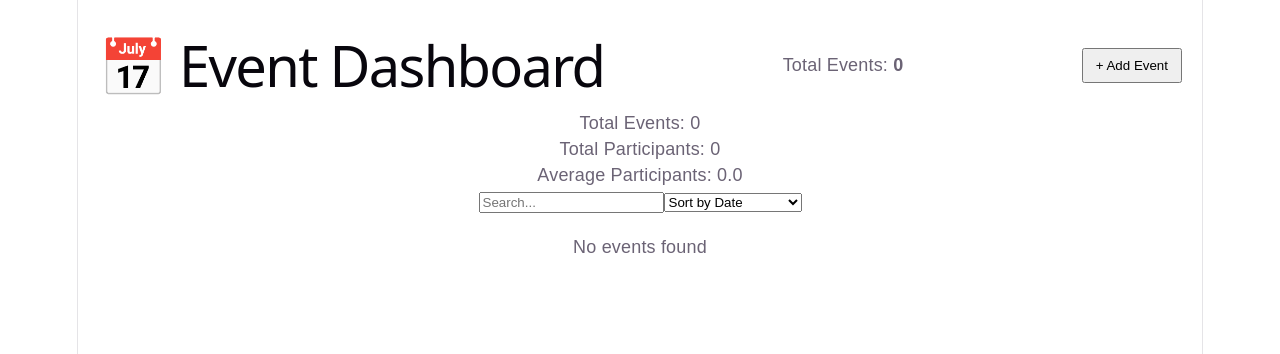
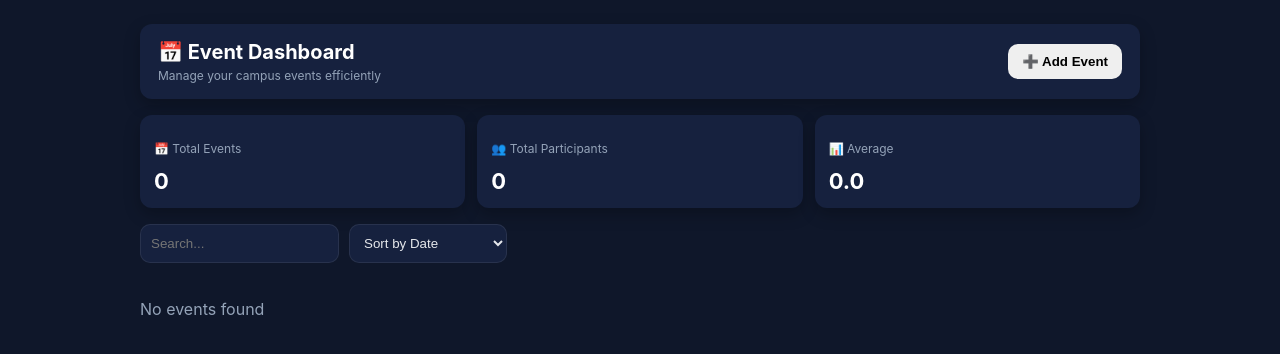
Before and after one commit to JAMES22308/Campus-Event-Planner, a React (Vite) app: page / in a window 1280 px wide. Shown: the top 354 px of the page. Built offline with nearby package versions, Linux system fonts and the light colour scheme.

Commit message:
add ui/ux design for frontend (done)

```diff
--- a/src/App.css
+++ b/src/App.css
@@ -1,59 +1,122 @@
 .dashboard {
-  padding: 20px;
-  font-family: Arial;
+  max-width: 1000px;
+  margin: 0 auto;
+  padding: 24px;
 }
 
+/* HEADER */
 .header {
   display: flex;
   justify-content: space-between;
   align-items: center;
+
+  background: #16213e;
+  padding: 16px 18px;
+  border-radius: 12px;
+  box-shadow: 0 6px 16px rgba(0,0,0,0.25);
+  margin-bottom: 16px;
 }
 
-button {
-  padding: 8px 12px;
-  cursor: pointer;
+/* LEFT SIDE */
+.header-left h1 {
+  margin: 0;
+  font-size: 20px;
+  color: white;
 }
 
+.header-left p {
+  margin: 4px 0 0;
+  font-size: 12px;
+  color: #94a3b8;
+}
+
+/* BUTTON */
+
+
+.primary-btn:hover {
+  transform: translateY(-1px);
+  opacity: 0.9;
+}
+
+/* STATS */
+.stats {
+  margin-top: 16px;
+  display: flex;
+  gap: 20px;
+  background: var(--panel);
+  padding: 12px 16px;
+  border-radius: var(--radius);
+}
+
+/* CONTROLS */
+.controls {
+  margin-top: 16px;
+  display: flex;
+  gap: 10px;
+}
+
+.controls input,
+.controls select {
+  padding: 10px;
+  border-radius: 10px;
+  border: 1px solid var(--border);
+  background: var(--card);
+  color: var(--text);
+}
+
+/* LIST */
 .list {
   margin-top: 20px;
-}
-
-.card {
-  border: 1px solid #ddd;
-  padding: 10px;
-  margin-bottom: 10px;
-  border-radius: 8px;
+  display: grid;
+  gap: 12px;
 }
 
 /* MODAL */
 .modal-overlay {
   position: fixed;
-  top: 0;
-  left: 0;
-  width: 100%;
-  height: 100%;
-  background: rgba(0,0,0,0.5);
-
+  inset: 0;
+  background: rgba(0,0,0,0.6);
   display: flex;
+  align-items: center;
   justify-content: center;
-  align-items: center;
 }
 
 .modal {
-  background: white;
+  background: var(--panel);
   padding: 20px;
-  border-radius: 10px;
-  width: 300px;
+  border-radius: var(--radius);
+  width: 400px;
 }
 
-.form input {
-  display: block;
-  width: 100%;
-  margin-bottom: 10px;
-  padding: 8px;
+
+.stats-grid {
+  display: grid;
+  grid-template-columns: repeat(3, 1fr);
+  gap: 12px;
+  margin-top: 16px;
 }
 
-.form-actions {
-  display: flex;
-  justify-content: space-between;
+/* each card */
+.stat-card {
+  background: #16213e;
+  padding: 14px;
+  border-radius: 12px;
+  box-shadow: 0 6px 16px rgba(0,0,0,0.25);
+  text-align: left;
+  transition: 0.2s;
 }
+
+.stat-card:hover {
+  transform: translateY(-2px);
+}
+
+.stat-card h2 {
+  margin: 6px 0 0;
+  font-size: 22px;
+  color: white;
+}
+
+.label {
+  font-size: 12px;
+  color: #94a3b8;
+}
--- a/src/App.tsx
+++ b/src/App.tsx
@@ -156,14 +156,13 @@ function handleEdit(event: Event) {
     {isOffline && <OfflineBanner />}
 
 <div className="header">
-  <h1>📅 Event Dashboard</h1>
-
-  <div className="stats">
-    <p>Total Events: <strong>{events.length}</strong></p>
+  <div className="header-left">
+    <h1>📅 Event Dashboard</h1>
+    <p>Manage your campus events efficiently</p>
   </div>
 
-  <button onClick={() => setShowForm(true)}>
-    + Add Event
+  <button className="primary-btn" onClick={() => setShowForm(true)}>
+    ➕ Add Event
   </button>
 </div>
 
@@ -175,11 +174,22 @@ function handleEdit(event: Event) {
       )} */}
 
       {/* CALCULATIONS DISPLAY (IMPORTANT FOR MARKS) */}
-      <div className="stats">
-        <p>Total Events: {events.length}</p>
-        <p>Total Participants: {totalParticipants}</p>
-        <p>Average Participants: {averageParticipants.toFixed(1)}</p>
-      </div>
+<div className="stats-grid">
+  <div className="stat-card">
+    <p className="label">📅 Total Events</p>
+    <h2>{events.length}</h2>
+  </div>
+
+  <div className="stat-card">
+    <p className="label">👥 Total Participants</p>
+    <h2>{totalParticipants}</h2>
+  </div>
+
+  <div className="stat-card">
+    <p className="label">📊 Average</p>
+    <h2>{averageParticipants.toFixed(1)}</h2>
+  </div>
+</div>
 
       {/* SEARCH + SORT */}
       <div className="controls">
--- /dev/null
+++ b/src/components/EventForm.css
@@ -0,0 +1,50 @@
+.form {
+  display: flex;
+  flex-direction: column;
+  gap: 12px;
+}
+
+.form h2 {
+  margin-bottom: 10px;
+  color: #e5e7eb;
+}
+
+/* inputs */
+.form input {
+  padding: 10px;
+  border-radius: 10px;
+  border: 1px solid rgba(255,255,255,0.1);
+  background: #1f2937;
+  color: white;
+  outline: none;
+}
+
+.form input:focus {
+  border-color: #4f46e5;
+}
+
+/* buttons row */
+.form-actions {
+  display: flex;
+  justify-content: space-between;
+  gap: 10px;
+  margin-top: 10px;
+}
+
+/* primary button */
+.form-actions button[type="submit"] {
+  background: #4f46e5;
+  color: white;
+  flex: 1;
+}
+
+/* cancel button */
+.form-actions button[type="button"] {
+  background: #374151;
+  color: white;
+  flex: 1;
+}
+
+.form-actions button:hover {
+  opacity: 0.9;
+}
--- a/src/components/EventForm.tsx
+++ b/src/components/EventForm.tsx
@@ -1,4 +1,5 @@
 import { useEffect, useState } from "react";
+import "./EventForm.css";
 
 export default function EventForm({ onAdd, onCancel, initialData }: any) {
   const [name, setName] = useState("New Event");
@@ -57,30 +58,39 @@ export default function EventForm({ onAdd, onCancel, initialData }: any) {
    <form onSubmit={handleSubmit} className="form">
   <h2>{initialData ? "Edit Event" : "Add Event"}</h2>
 
+  {/* NAME */}
+  <label>Event Name</label>
   <input
     value={name}
     onChange={(e) => setName(e.target.value)}
-        placeholder="Name"
+    placeholder="Enter event name"
   />
 
+  {/* DATE */}
+  <label>Date</label>
   <input
     type="date"
     value={date}
     onChange={(e) => setDate(e.target.value)}
   />
 
+  {/* LOCATION */}
+  <label>Location</label>
   <input
     value={location}
     onChange={(e) => setLocation(e.target.value)}
-        placeholder="Location"
+    placeholder="Enter location"
   />
 
+  {/* PARTICIPANTS */}
+  <label>Participants</label>
   <input
     type="number"
     value={participants}
     onChange={(e) => setParticipants(Number(e.target.value))}
   />
 
+  {/* BUTTONS */}
   <div className="form-actions">
     <button type="submit">
       {initialData ? "Update" : "Save"}
--- /dev/null
+++ b/src/components/EventItem.css
@@ -0,0 +1,81 @@
+.event-card {
+  background: #16213e;
+  padding: 10px 12px;
+  border-radius: 10px;
+  box-shadow: 0 6px 16px rgba(0,0,0,0.25);
+
+  display: flex;
+  flex-direction: column;
+  gap: 6px;
+}
+
+/* TOP */
+.top-row {
+  display: flex;
+  justify-content: space-between;
+  align-items: center;
+}
+
+.event-card h3 {
+  margin: 0;
+  font-size: 15px;
+  color: white;
+}
+
+/* BADGES */
+.badge {
+  font-size: 11px;
+  padding: 3px 8px;
+  border-radius: 999px;
+  font-weight: 600;
+}
+
+.badge.high {
+  background: rgba(239, 68, 68, 0.15);
+  color: #ef4444;
+}
+
+.badge.low {
+  background: rgba(34, 197, 94, 0.15);
+  color: #22c55e;
+}
+
+/* INFO */
+.info-row {
+  display: flex;
+  gap: 10px;
+  flex-wrap: wrap;
+  font-size: 12px;
+  color: #94a3b8;
+}
+
+/* ACTIONS */
+.actions {
+  display: flex;
+  gap: 8px;
+}
+
+.actions button {
+  padding: 5px 10px;
+  border-radius: 6px;
+  font-size: 12px;
+  border: none;
+  cursor: pointer;
+  transition: 0.2s;
+}
+
+/* buttons */
+.edit {
+  background: #4f46e5;
+  color: white;
+}
+
+.delete {
+  background: #ef4444;
+  color: white;
+}
+
+.actions button:hover {
+  transform: translateY(-1px);
+  opacity: 0.9;
+}
--- a/src/components/EventItem.tsx
+++ b/src/components/EventItem.tsx
@@ -1,4 +1,5 @@
 import type { Event } from "../types/Event";
+import "./EventItem.css";
 
 type Props = {
   event: Event;
@@ -12,35 +13,30 @@ export default function EventItem({
   onDelete,
 }: Props) {
   return (
-    <div className="event-card">
-      <h3>{event.name}</h3>
-      <p>Date: {event.date}</p>
-      <p>Location: {event.location}</p>
-      <p>Participants: {event.participants}</p>
-      <p>Level: {event.participants > 10 ? "High" : "Low"}</p>
+   <div className="event-card">
+  <div className="top-row">
+    <h3>📌 {event.name}</h3>
 
-      <div className="actions">
-        <button onClick={() => onEdit(event)}>
-          Edit
-        </button>
+    <span className={event.participants > 10 ? "badge high" : "badge low"}>
+      {event.participants > 10 ? "🔥 High" : "🟢 Low"}
+    </span>
+  </div>
 
-        {/* 🔥 REVERT BUTTON (KATABI NG EDIT) */}
-      {/* <button
-        onClick={() => {
-          console.log("REVERT CLICKED");
-          event.discardChanges(); // optional debug
-          onRevert(event);
-        }}
-      >
-        Revert
-      </button> */}
+  <div className="info-row">
+    <span>📅 {event.date}</span>
+    <span>📍 {event.location}</span>
+    <span>👥 {event.participants}</span>
+  </div>
 
-        <button onClick={() => onDelete(event.id)}>
-          Delete
-        </button>
+  <div className="actions">
+    <button className="edit" onClick={() => onEdit(event)}>
+      ✏️ Edit
+    </button>
 
-
-      </div>
-    </div>
+    <button className="delete" onClick={() => onDelete(event.id)}>
+      🗑 Delete
+    </button>
+  </div>
+</div>
   );
 }
--- a/src/index.css
+++ b/src/index.css
@@ -1,111 +1,43 @@
 :root {
-  --text: #6b6375;
-  --text-h: #08060d;
-  --bg: #fff;
-  --border: #e5e4e7;
-  --code-bg: #f4f3ec;
-  --accent: #aa3bff;
-  --accent-bg: rgba(170, 59, 255, 0.1);
-  --accent-border: rgba(170, 59, 255, 0.5);
-  --social-bg: rgba(244, 243, 236, 0.5);
-  --shadow:
-    rgba(0, 0, 0, 0.1) 0 10px 15px -3px, rgba(0, 0, 0, 0.05) 0 4px 6px -2px;
+  --bg: #0f172a;
+  --panel: #111c33;
+  --card: #16213e;
 
-  --sans: system-ui, 'Segoe UI', Roboto, sans-serif;
-  --heading: system-ui, 'Segoe UI', Roboto, sans-serif;
-  --mono: ui-monospace, Consolas, monospace;
+  --text: #e5e7eb;
+  --muted: #94a3b8;
 
-  font: 18px/145% var(--sans);
-  letter-spacing: 0.18px;
-  color-scheme: light dark;
-  color: var(--text);
-  background: var(--bg);
-  font-synthesis: none;
-  text-rendering: optimizeLegibility;
-  -webkit-font-smoothing: antialiased;
-  -moz-osx-font-smoothing: grayscale;
+  --primary: #4f46e5;
+  --danger: #ef4444;
+  --success: #22c55e;
 
-  @media (max-width: 1024px) {
-    font-size: 16px;
-  }
-}
+  --border: rgba(255,255,255,0.08);
+  --shadow: 0 10px 30px rgba(0,0,0,0.3);
 
-@media (prefers-color-scheme: dark) {
-  :root {
-    --text: #9ca3af;
-    --text-h: #f3f4f6;
-    --bg: #16171d;
-    --border: #2e303a;
-    --code-bg: #1f2028;
-    --accent: #c084fc;
-    --accent-bg: rgba(192, 132, 252, 0.15);
-    --accent-border: rgba(192, 132, 252, 0.5);
-    --social-bg: rgba(47, 48, 58, 0.5);
-    --shadow:
-      rgba(0, 0, 0, 0.4) 0 10px 15px -3px, rgba(0, 0, 0, 0.25) 0 4px 6px -2px;
-  }
+  --radius: 14px;
 
-  #social .button-icon {
-    filter: invert(1) brightness(2);
-  }
-}
-
-#root {
-  width: 1126px;
-  max-width: 100%;
-  margin: 0 auto;
-  text-align: center;
-  border-inline: 1px solid var(--border);
-  min-height: 100svh;
-  display: flex;
-  flex-direction: column;
-  box-sizing: border-box;
+  font-family: "Inter", system-ui, sans-serif;
 }
 
 body {
   margin: 0;
-}
-
-h1,
-h2 {
-  font-family: var(--heading);
-  font-weight: 500;
-  color: var(--text-h);
+  background: var(--bg);
+  color: var(--text);
 }
 
 h1 {
-  font-size: 56px;
-  letter-spacing: -1.68px;
-  margin: 32px 0;
-  @media (max-width: 1024px) {
-    font-size: 36px;
-    margin: 20px 0;
-  }
-}
-h2 {
-  font-size: 24px;
-  line-height: 118%;
-  letter-spacing: -0.24px;
-  margin: 0 0 8px;
-  @media (max-width: 1024px) {
-    font-size: 20px;
-  }
-}
-p {
+  font-size: 32px;
   margin: 0;
 }
 
-code,
-.counter {
-  font-family: var(--mono);
-  display: inline-flex;
-  border-radius: 4px;
-  color: var(--text-h);
+p {
+  color: var(--muted);
 }
 
-code {
-  font-size: 15px;
-  line-height: 135%;
-  padding: 4px 8px;
-  background: var(--code-bg);
+button {
+  border: none;
+  padding: 10px 14px;
+  border-radius: 10px;
+  cursor: pointer;
+  font-weight: 600;
+  transition: 0.2s;
 }
```
Lines whose indentation alone changed are shown as unchanged.
